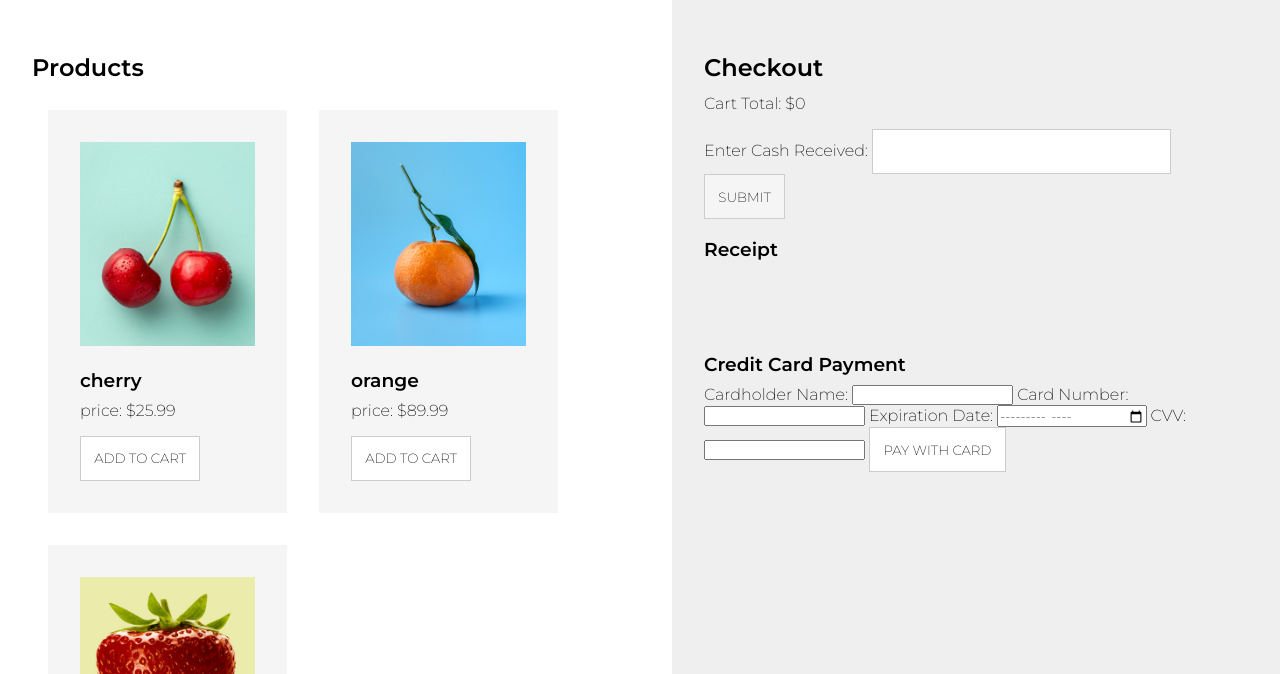
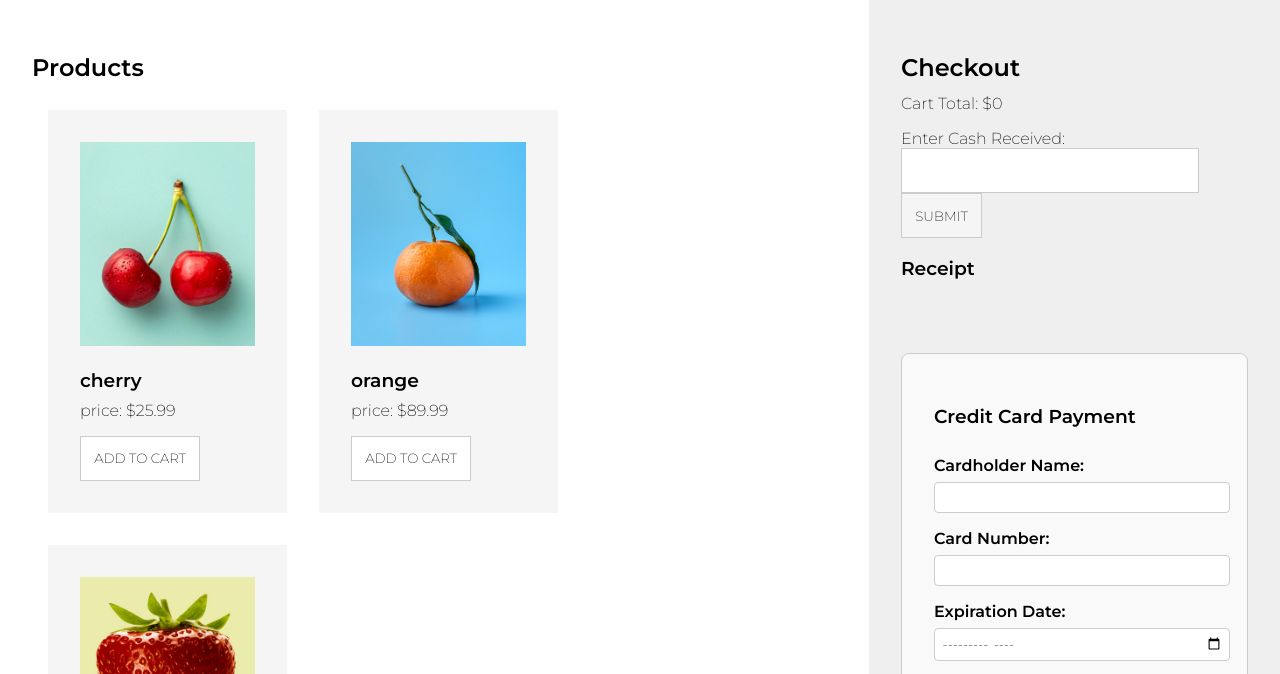
Before and after one commit to poly9630/polycap-s-trading-cart, a plain HTML site: page index.html in a window 1280 px wide. Shown: the part 106-780 px from the top of the page. Drawn offline with Linux system fonts and the light colour scheme.

Commit message:
Update styles.css
changes

```diff
--- a/styles.css
+++ b/styles.css
@@ -82,3 +82,42 @@
     border: 1px solid #ccc;
     vertical-align: middle
 }
+.credit-card-form {
+  background: #f9f9f9;
+  padding: 2em;
+  margin-top: 2em;
+  border: 1px solid #ccc;
+  border-radius: 8px;
+}
+
+.credit-card-form h3 {
+  margin-bottom: 1em;
+}
+
+.credit-card-form label {
+  display: block;
+  margin-top: 1em;
+  font-weight: bold;
+}
+
+.credit-card-form input {
+  width: 100%;
+  padding: 0.5em;
+  margin-top: 0.5em;
+  border: 1px solid #ccc;
+  border-radius: 4px;
+}
+
+.credit-card-form button {
+  margin-top: 1.5em;
+  padding: 1em;
+  background-color: #5d7876;
+  color: white;
+  border: none;
+  text-transform: uppercase;
+  cursor: pointer;
+}
+
+.credit-card-form button:hover {
+  background-color: #3e5c5a;
+}
```
